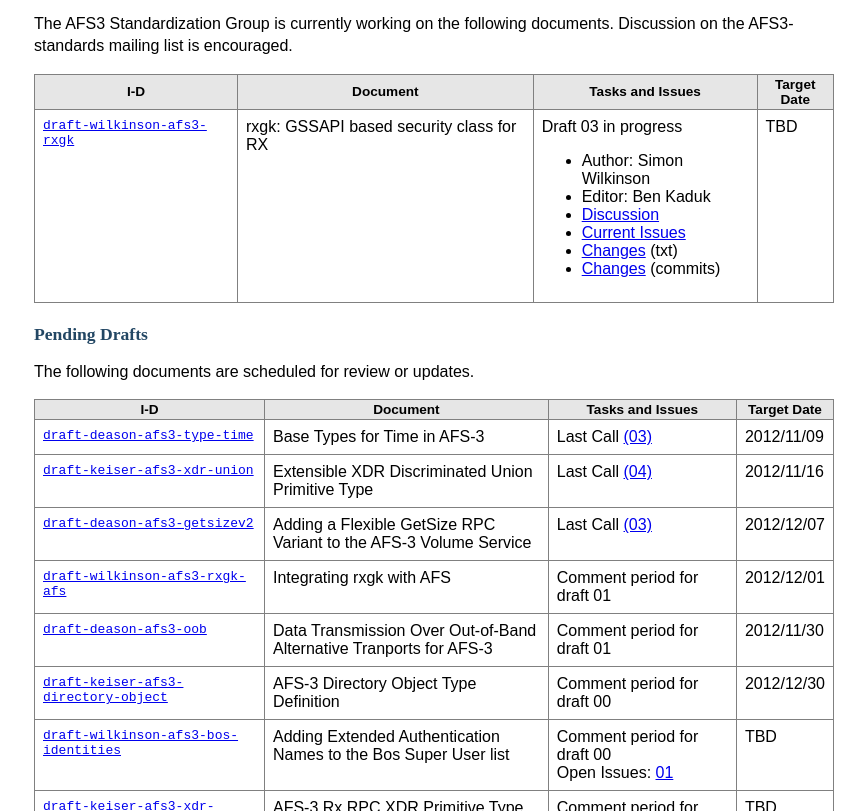
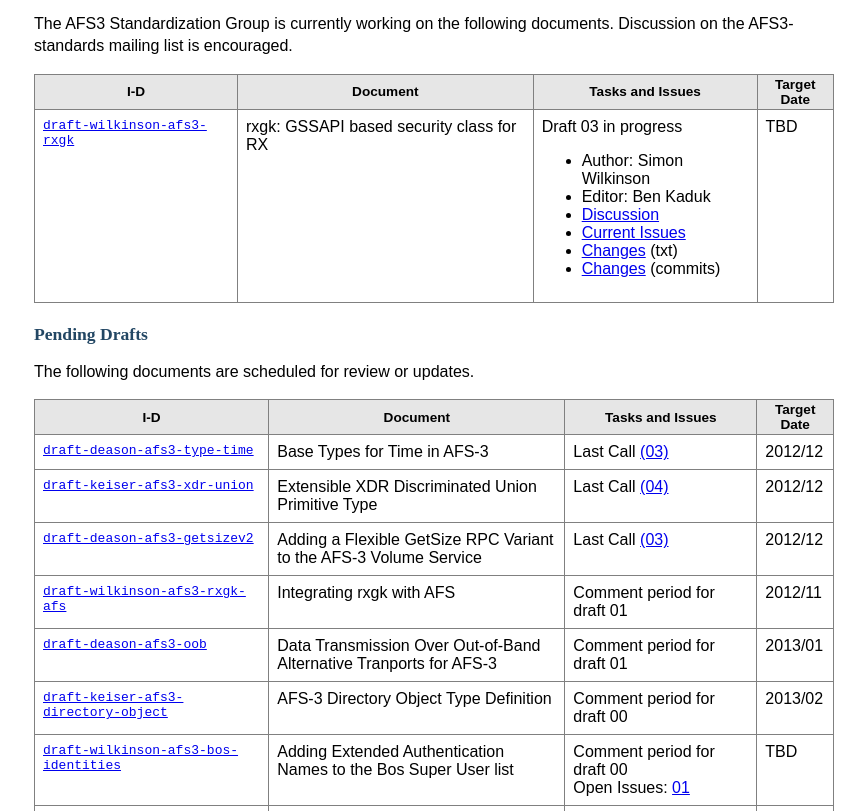
Before and after one commit to meffie/afs3-stds, a plain HTML site: page drafts.html in a window 1280 px wide. Shown: the part 122-933 px from the top of the page, without its empty margins (6-871 px from the left). Drawn offline with Linux system fonts and the light colour scheme.

Commit message:
update target dates in the pending list

```diff
--- a/drafts.html
+++ b/drafts.html
@@ -83,7 +83,7 @@
           <a href="http://tools.ietf.org/html/draft-deason-afs3-type-time-03">(03)</a>
         </td>
         <td>
-          2012/11/09
+          2012/12
         </td>
       </tr>
 
@@ -101,7 +101,7 @@
           <a href="http://tools.ietf.org/html/draft-keiser-afs3-xdr-union">(04)</a>
         </td>
         <td>
-          2012/11/16
+          2012/12
         </td>
       </tr>
 
@@ -119,7 +119,7 @@
           <a href="http://tools.ietf.org/html/draft-deason-afs3-getsizev2-03">(03)</a>
         </td>
         <td>
-          2012/12/07
+          2012/12
         </td>
       </tr>
 
@@ -136,7 +136,7 @@
           Comment period for draft 01<br/>
         </td>
         <td>
-          2012/12/01
+          2012/11
         </td>
       </tr>
 
@@ -153,7 +153,7 @@
           Comment period for draft 01
         </td>
         <td>
-          2012/11/30
+          2013/01
         </td>
       </tr>
 
@@ -170,7 +170,7 @@
           Comment period for draft 00
         </td>
         <td>
-          2012/12/30
+          2013/02
         </td>
       </tr>
 
@@ -222,7 +222,7 @@
           Comment period for draft 01
         </td>
         <td>
-          2013/01/11
+          2013/01
         </td>
       </tr>
 
```
